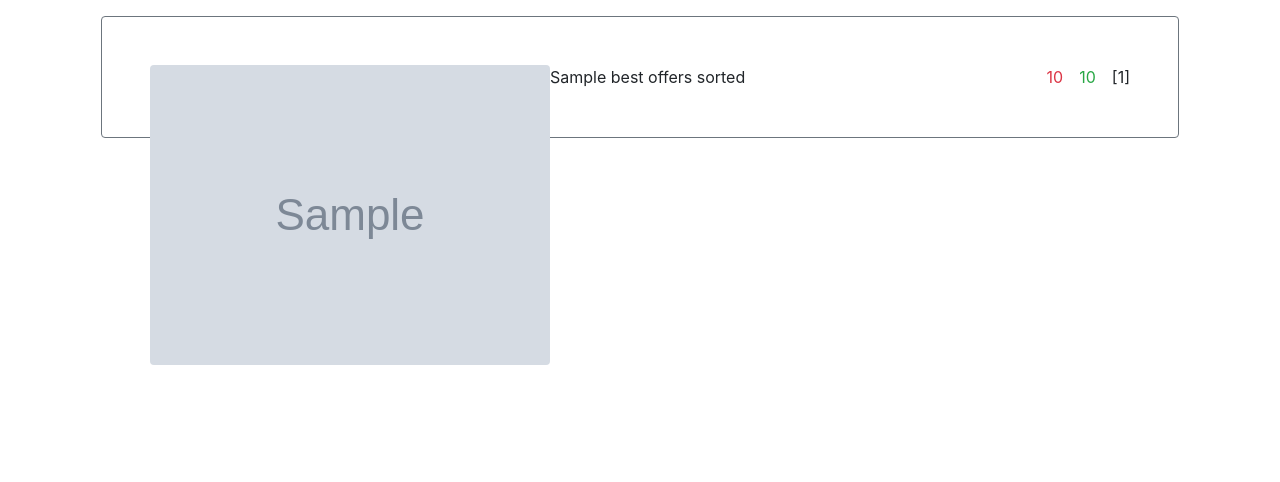
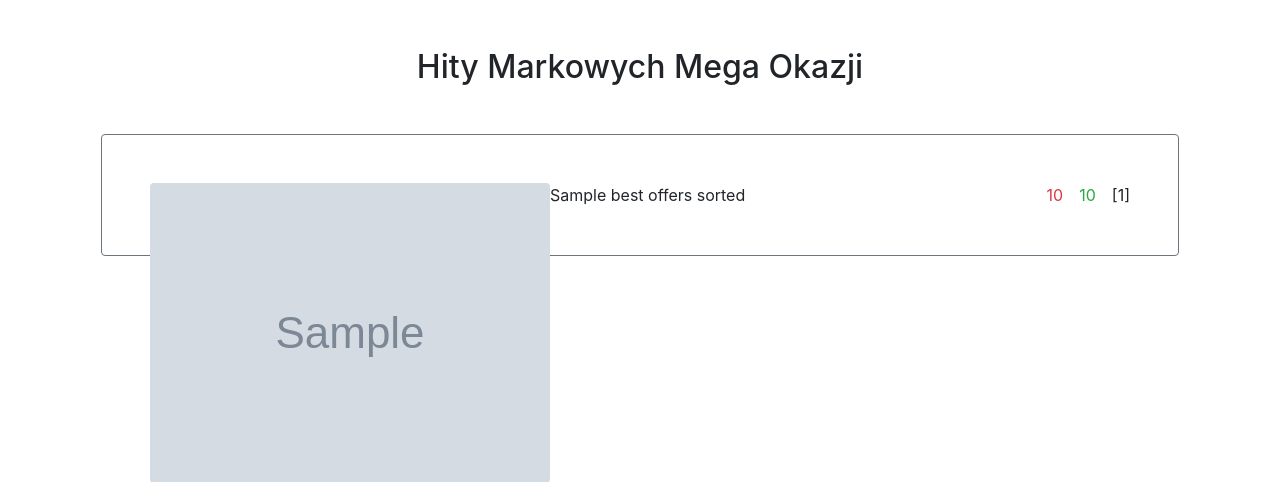
Before and after one commit to szypkiwonsz/Allegro-Special-Offers, a Flask app: template templates/index.html in a window 1280 px wide. Shown: the top 482 px of the page. Run offline with Flask 2, Linux system fonts and the light colour scheme; the template is opened without the code that fills it: most values are stand-ins (such as "Sample title", 1, 10 or a date in 2020); grey boxes marked "Sample" are stand-in pictures; some libraries are stand-ins or nearby versions.

Commit message:
Style improvement

```diff
--- a/templates/index.html
+++ b/templates/index.html
@@ -9,6 +9,7 @@
 </head>
 <body>
 <div class="container">
+    <div class="pt-5 pb-4 text-center"><h2>Hity Markowych Mega Okazji</h2></div>
     {% for image, offer_name, first_price, second_price, percentage in best_offers_sorted %}
     <div class="border border-secondary rounded p-5 m-3">
         <img src="{{image}}" class="rounded float-left">
```
